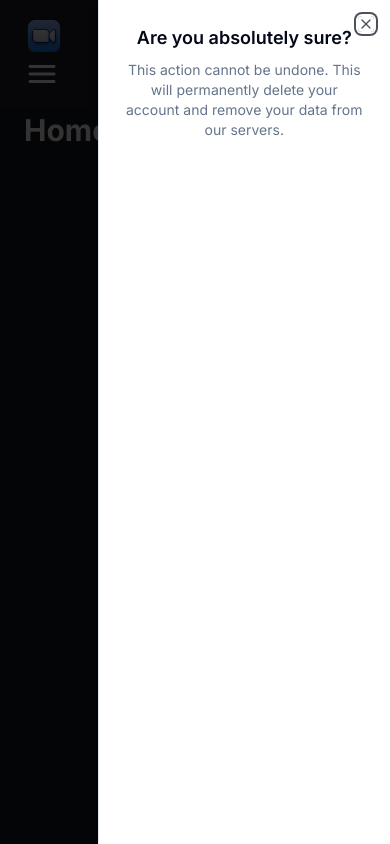
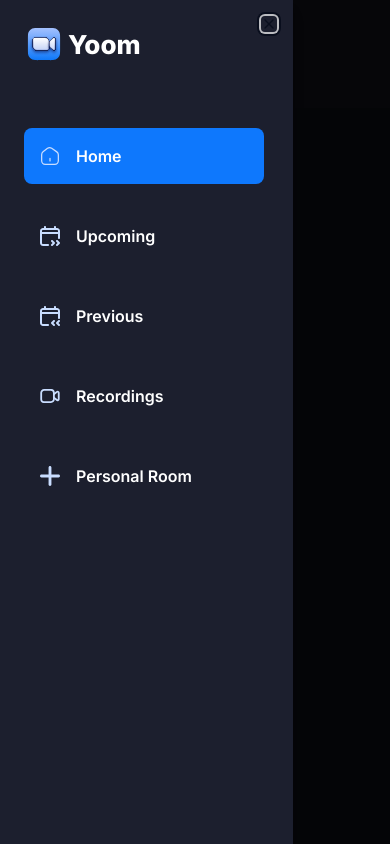
Before and after one commit to magistrkim/zoom-clone, a Next.js app: page / in a window 390 px wide. Both pictures are taken after a click on the picture 42 px from the left and 74 px from the top of the page. Built offline with nearby package versions, Linux system fonts and the light colour scheme.

Commit message:
Complete MobileNav

```diff
--- a/app/layout.tsx
+++ b/app/layout.tsx
@@ -5,7 +5,7 @@
 const inter = Inter({ subsets: ["latin"] });
 
 export const metadata: Metadata = {
-  title: "Create Next App",
+  title: "Yoom",
   description: "Generated by create next app",
 };
 
--- a/components/ui/MobileNav.tsx
+++ b/components/ui/MobileNav.tsx
@@ -1,15 +1,19 @@
+"use client";
 import React from "react";
+import Image from "next/image";
+import Link from "next/link";
+import { sidebarLinks } from "@/constants";
+import { usePathname } from "next/navigation";
+import { cn } from "@/lib/utils";
 import {
   Sheet,
+  SheetClose,
   SheetContent,
-  SheetDescription,
-  SheetHeader,
-  SheetTitle,
   SheetTrigger,
 } from "@/components/ui/sheet";
-import Image from "next/image";
 
 const MobileNav = () => {
+  const pathname = usePathname();
   return (
     <div className="w-full max-w-[264px]">
       <Sheet>
@@ -22,14 +26,49 @@
             className="cursor-pointer sm:hidden"
           />
         </SheetTrigger>
-        <SheetContent>
-          <SheetHeader>
-            <SheetTitle>Are you absolutely sure?</SheetTitle>
-            <SheetDescription>
-              This action cannot be undone. This will permanently delete your
-              account and remove your data from our servers.
-            </SheetDescription>
-          </SheetHeader>
+        <SheetContent side="left" className="bg-dark-1 border-none">
+          <Link href="/" className="flex items-center gap-1">
+            <Image
+              src="/icons/logo.svg"
+              alt="Yoom logo"
+              width={32}
+              height={32}
+              className="max-sm:size-10"
+            />
+            <p className="text-[26px] font-extrabold text-white">Yoom</p>
+          </Link>
+          <div className="flex flex-col overflow-y-auto justify-between h-[calc(100vh-72px)]">
+            <SheetClose asChild>
+              <section className="flex flex-col h-full gap-6 pt-16 text-white">
+                {sidebarLinks.map((link) => {
+                  const isActive =
+                    pathname === link.route || pathname.startsWith(link.route);
+                  return (
+                    <SheetClose asChild key={link.route}>
+                      <Link
+                        href={link.route}
+                        key={link.label}
+                        className={cn(
+                          "flex w-full max-w-60 items-center gap-4 p-4 rounded-lg",
+                          {
+                            "bg-blue-1": isActive,
+                          }
+                        )}
+                      >
+                        <Image
+                          src={link.imgUrl}
+                          alt={link.label}
+                          width={20}
+                          height={20}
+                        />
+                        <p className="font-semibold">{link.label}</p>
+                      </Link>
+                    </SheetClose>
+                  );
+                })}
+              </section>
+            </SheetClose>
+          </div>
         </SheetContent>
       </Sheet>
     </div>
```
